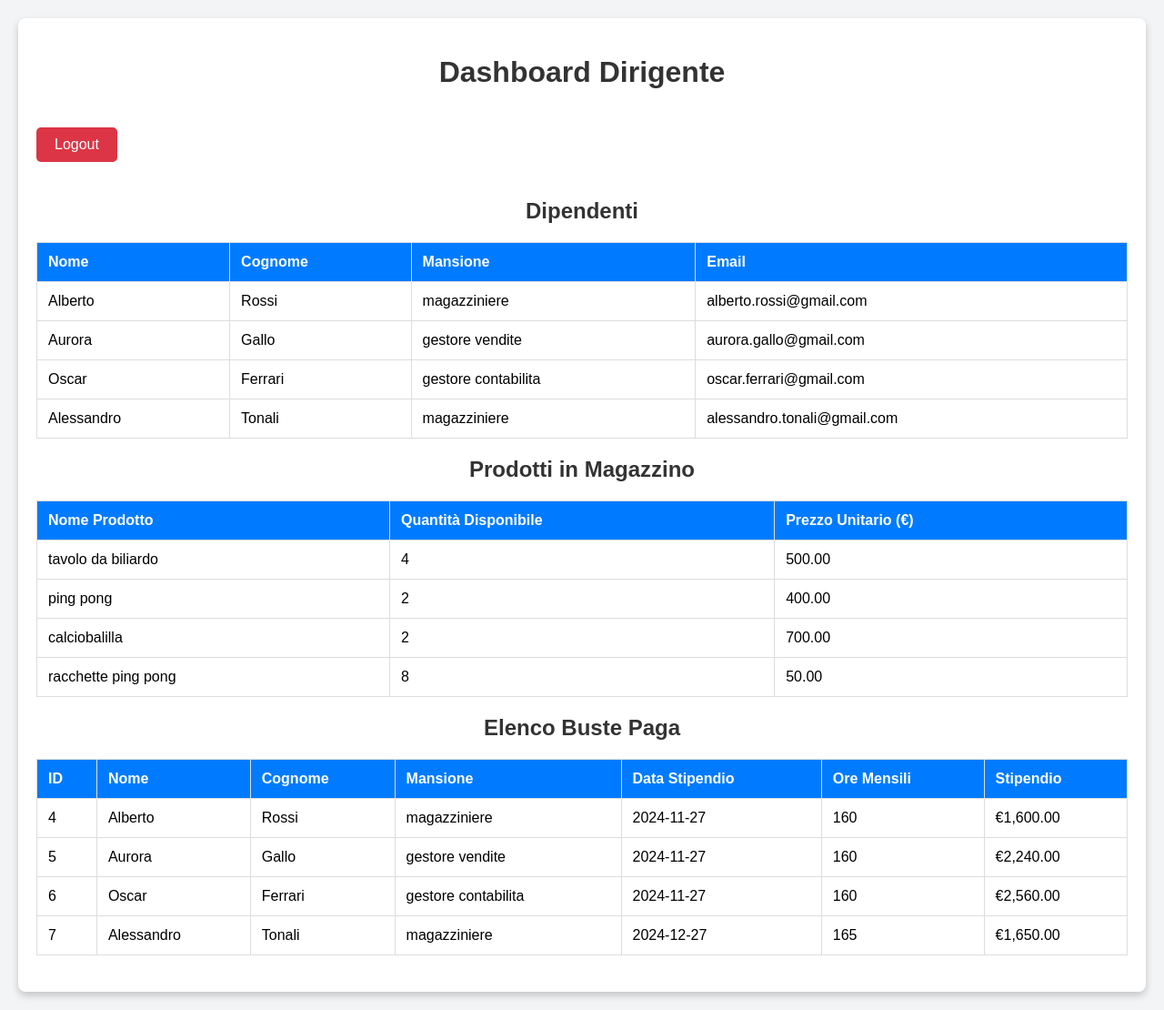
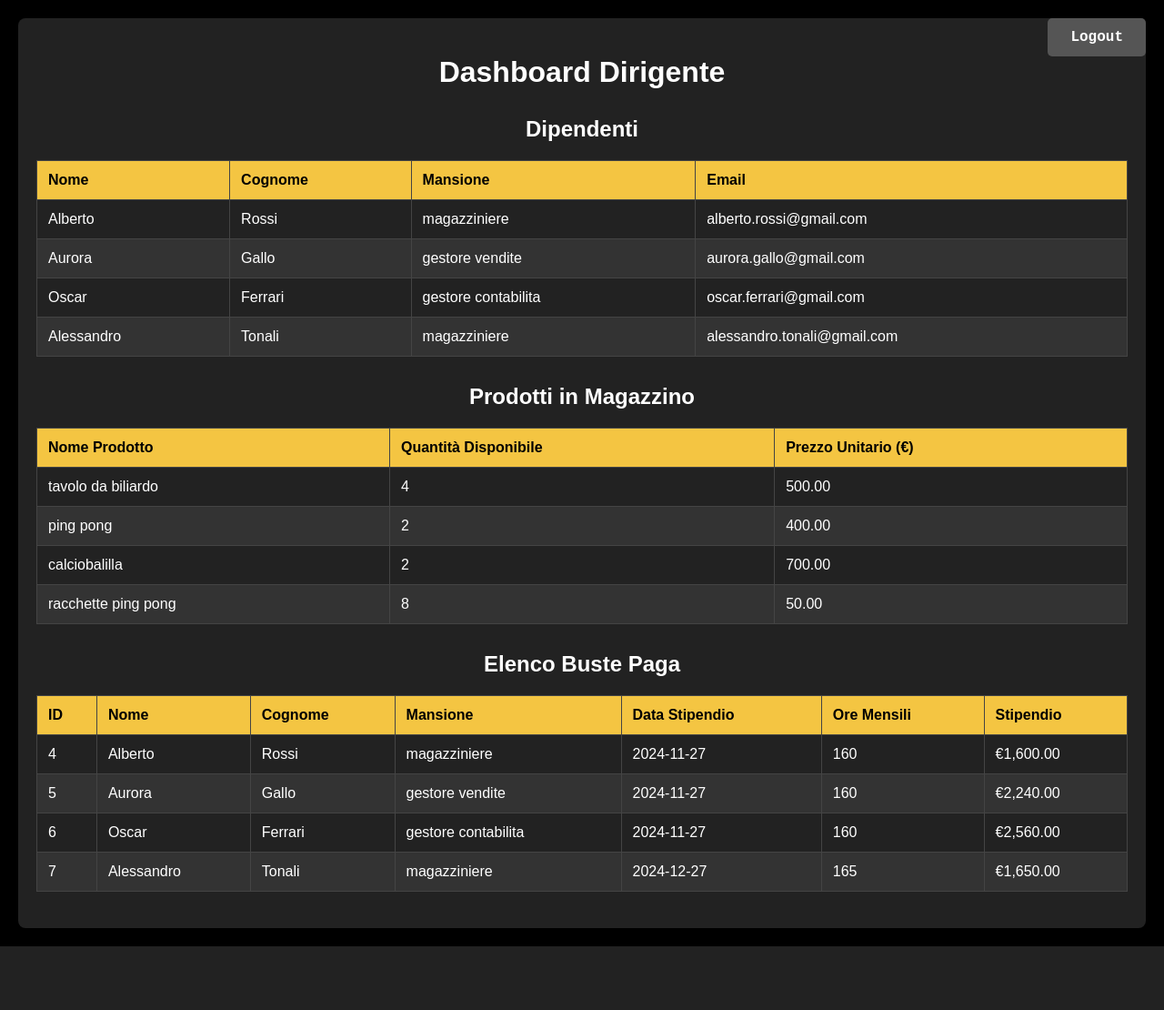
Before and after one commit to sperandioandrea/Gestione_Azienda, a PHP site: page /dashboard_dirigente.php in a window 1280 px wide. Shown: the whole page at 91% size. After the commit the page ends 1040 px from the top, so only its background shows below. Run offline with PHP 8.4, Linux system fonts and the light colour scheme; the visitor is signed in with stand-in values (Sample User, id 1); data comes from the database, SQL or seed files in the repository.

Commit message:
dirigente.php: interfaccia

```diff
--- a/dashboard_dirigente.php
+++ b/dashboard_dirigente.php
@@ -28,7 +28,6 @@ $buste_paga = $stmt_buste_paga->fetchAll(PDO::FETCH_ASSOC);
 
 
 
-
 <!DOCTYPE html>
 <html lang="it">
 <head>
@@ -37,8 +36,9 @@ $buste_paga = $stmt_buste_paga->fetchAll(PDO::FETCH_ASSOC);
     <title>Dashboard Dirigente</title>
     <style>
         body {
-            font-family: Arial, sans-serif;
-            background-color: #f3f4f6;
+            font-family: 'Arial', sans-serif;
+            background-color: #000;
+            color: #fff;
             margin: 0;
             padding: 20px;
         }
@@ -46,15 +46,15 @@ $buste_paga = $stmt_buste_paga->fetchAll(PDO::FETCH_ASSOC);
         .container {
             max-width: 1200px;
             margin: auto;
-            background-color: #fff;
+            background-color: #222;
             padding: 20px;
             border-radius: 8px;
-            box-shadow: 0 4px 8px rgba(0, 0, 0, 0.2);
+            box-shadow: 0 4px 8px rgba(0, 0, 0, 0.6);
         }
 
         h1, h2 {
             text-align: center;
-            color: #333;
+            color: #fff;
         }
 
         table {
@@ -66,26 +66,41 @@ $buste_paga = $stmt_buste_paga->fetchAll(PDO::FETCH_ASSOC);
         th, td {
             padding: 12px;
             text-align: left;
-            border: 1px solid #ddd;
+            border: 1px solid #444;
         }
 
         th {
-            background-color: #007bff;
-            color: white;
+            background-color: #f4c542;
+            color: #000;
+        }
+
+        tr:nth-child(even) {
+            background-color: #333;
+        }
+
+        tr:hover {
+            background-color: #444;
         }
 
         .logout-btn {
-            display: inline-block;
-            margin: 20px 0;
-            padding: 10px 20px;
-            background-color: #dc3545;
-            color: white;
+            position: absolute;
+            top: 20px;
+            right: 20px;
+            padding: 12px 25px;
+            background-color: #555;
+            color: #fff;
             text-decoration: none;
+            font-family: 'Courier New', monospace;
+            font-weight: bold;
             border-radius: 5px;
         }
 
         .logout-btn:hover {
-            background-color: #c82333;
+            background-color: #666;
+        }
+
+        .table-container {
+            margin-top: 30px;
         }
     </style>
 </head>
@@ -94,6 +109,7 @@ $buste_paga = $stmt_buste_paga->fetchAll(PDO::FETCH_ASSOC);
         <h1>Dashboard Dirigente</h1>
         <a href="logout.php" class="logout-btn">Logout</a>
 
+        <div class="table-container">
             <h2>Dipendenti</h2>
             <table>
                 <thead>
@@ -115,7 +131,9 @@ $buste_paga = $stmt_buste_paga->fetchAll(PDO::FETCH_ASSOC);
                     <?php endforeach; ?>
                 </tbody>
             </table>
+        </div>
 
+        <div class="table-container">
             <h2>Prodotti in Magazzino</h2>
             <table>
                 <thead>
@@ -135,7 +153,9 @@ $buste_paga = $stmt_buste_paga->fetchAll(PDO::FETCH_ASSOC);
                     <?php endforeach; ?>
                 </tbody>
             </table>
+        </div>
 
+        <div class="table-container">
             <h2>Elenco Buste Paga</h2>
             <table>
                 <thead>
@@ -164,5 +184,6 @@ $buste_paga = $stmt_buste_paga->fetchAll(PDO::FETCH_ASSOC);
                 </tbody>
             </table>
         </div>
+    </div>
 </body>
 </html>
```
Lines whose indentation alone changed are shown as unchanged.
